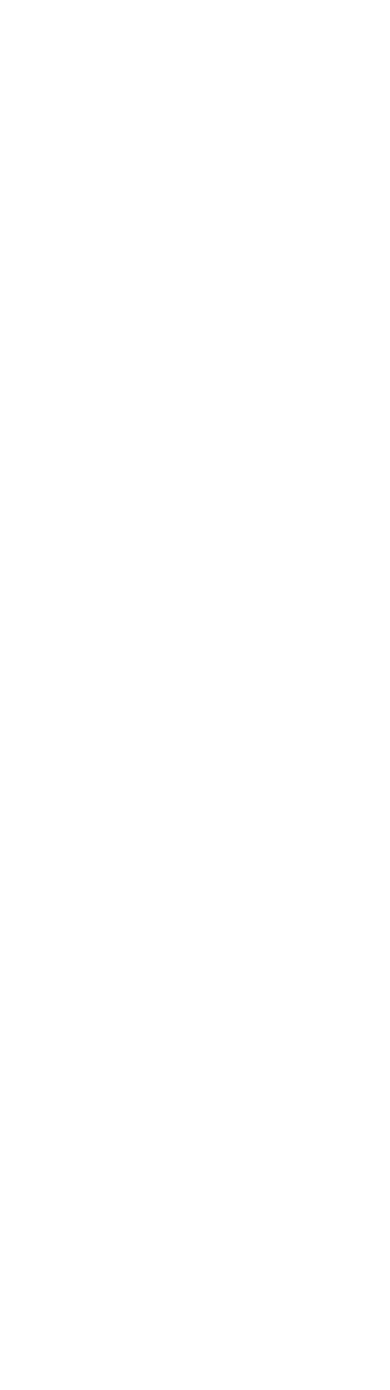
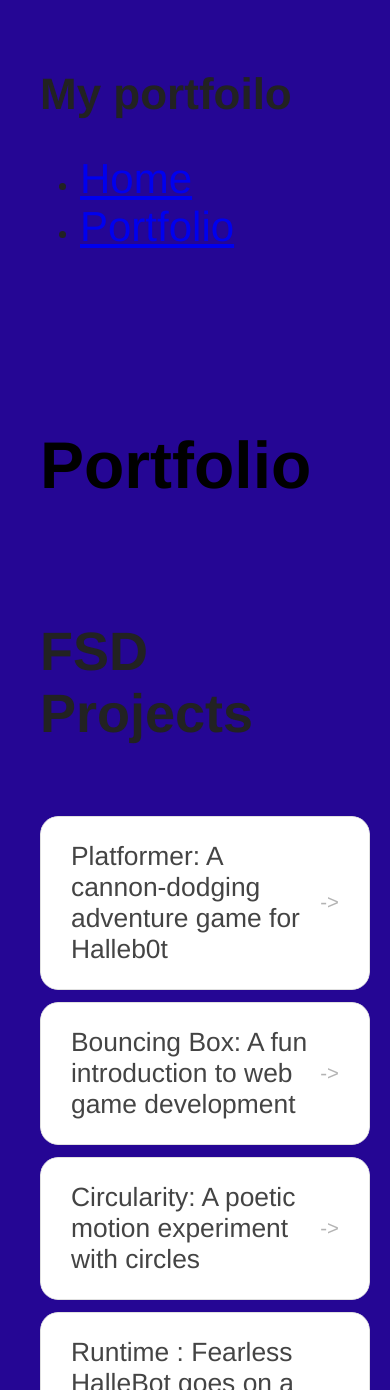
Before and after one commit to Mohammed0402/Mohammed0402.github.io, a plain HTML site: page portfolio.html in a window 390 px wide. Shown: the top 1390 px of the page. Before the commit the page ends 844 px from the top, so only its background shows below. Drawn offline with Linux system fonts and the light colour scheme.

Commit message:
bouncing game

```diff
--- a/portfolio.html
+++ b/portfolio.html
@@ -0,0 +1,44 @@
+<!DOCTYPE html>
+<html>
+<head>
+<title>My portfolio</title>
+<link rel="stylesheet" href="style.css" />
+</head>
+<body>
+<!-- All content goes here -->
+<div id="all-contents">
+<nav>
+<h1> My portfoilo </h1>
+<ul id="nav-ul">
+  <li class="nav-li">
+<a href="index.html">Home</a>
+</li>
+<li class="nav-li">
+<a href="portfolio.html">Portfolio</a>
+</li>
+</ul>
+</nav>
+<main>
+  <div class="content">
+<h1>Portfolio</h1>
+<h3>FSD Projects</h3>
+<ul id="portfolio">
+  <li>
+<a href="fsd-projects/platformer/">Platformer: A cannon-dodging adventure game for Halleb0t</a>
+</li>
+<li>
+<a href="fsd-projects/bouncing-box/">Bouncing Box: A fun introduction to web game development</a>
+</li>
+<li>
+<a href="fsd-projects/circularity/">Circularity: A poetic motion experiment with circles</a>
+</li>
+<li>
+<a href="fsd-projects/runtime/">Runtime : Fearless HalleBot goes on a side-scrolling adventure!</a>
+</li>
+</ul>
+<!-- ASD Projects will go here -->
+</div>
+</main>
+</div>
+</body>
+</html>
--- a/style.css
+++ b/style.css
@@ -90,3 +90,89 @@
 border-color: #000;
 transform: translateY(-2px);
 }
+.content h1 {
+color: black;
+}
+#portfolio {
+list-style: none;
+margin: 0;
+padding: 0;
+width: 100%;
+display: flex;
+flex-direction: column;
+gap: 8px;
+}
+#portfolio li {
+border-radius: 12px;
+overflow: hidden;
+}
+#portfolio a {
+display: flex;
+justify-content: space-between;
+align-items: center;
+text-decoration: none;
+color: #444;
+padding: 16px 20px;
+font-size: 1.1rem;
+font-weight: 500;
+background: #fff;
+border: 1px solid #e0e0e0;
+border-radius: 12px;
+transition: background 0.25s ease, color 0.25s ease, transform 0.25s ease;
+}
+#portfolio a:hover {
+background: #000;
+color: #fff;
+transform: translateX(4px);
+}
+#portfolio a::after {
+content: "->";
+font-size: 0.85rem;
+opacity: 0.4;
+transition: opacity 0.25s ease;
+
+white-space: nowrap;
+}
+#portfolio a:hover::after {
+opacity: 1;
+}
+@media screen and (min-width: 120px) and (max-width: 1080px) {
+main {
+height: 100ch;
+zoom: 1.5;
+display: grid;
+}
+h1 {
+
+font-size: 44px;
+}
+h2 {
+font-size: 42px;
+}
+h3 {
+font-size: 36px;
+}
+#all-contents {
+height: 100ch;
+margin: none;
+}
+a {
+font-size: 42px;
+}
+.sidebar {
+margin-right: 0px;
+justify-content: center;
+align-items: center;
+}
+.sidebar-img {
+width: 100%;
+}
+p,
+li {
+font-size: 24px;
+}
+.content {
+align-content: center;
+justify-content: center;
+}
+}
```
Also changed, not shown: fsd-projects/bouncing-box/index.html (+3 -2 lines).
